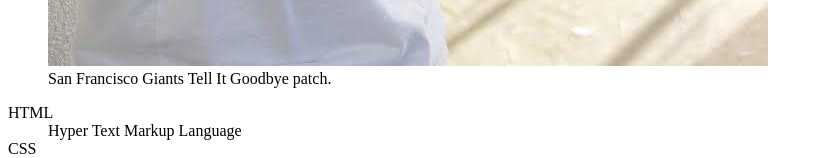
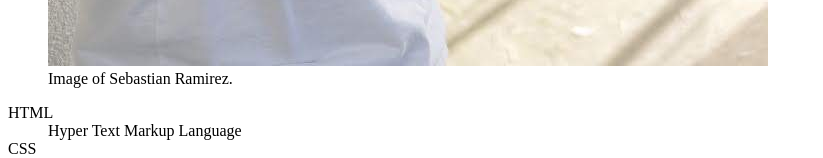
Before and after one commit to sebastianr415/sebastianr415.github.io, a plain HTML site: page hw4.html in a window 1280 px wide. Shown: the part 1206-1364 px from the top of the page, without its empty margins (0-823 px from the left). Drawn offline with Linux system fonts and the light colour scheme.

Commit message:
commit changes to figcaption

```diff
--- a/hw4.html
+++ b/hw4.html
@@ -62,7 +62,7 @@
         alt="Image of Sebastian Ramirez "
       />
       <figcaption>
-        San Francisco Giants Tell It Goodbye patch&period;
+        Image of Sebastian Ramirez&period;
       </figcaption>
     </figure>
     <dl>
```
